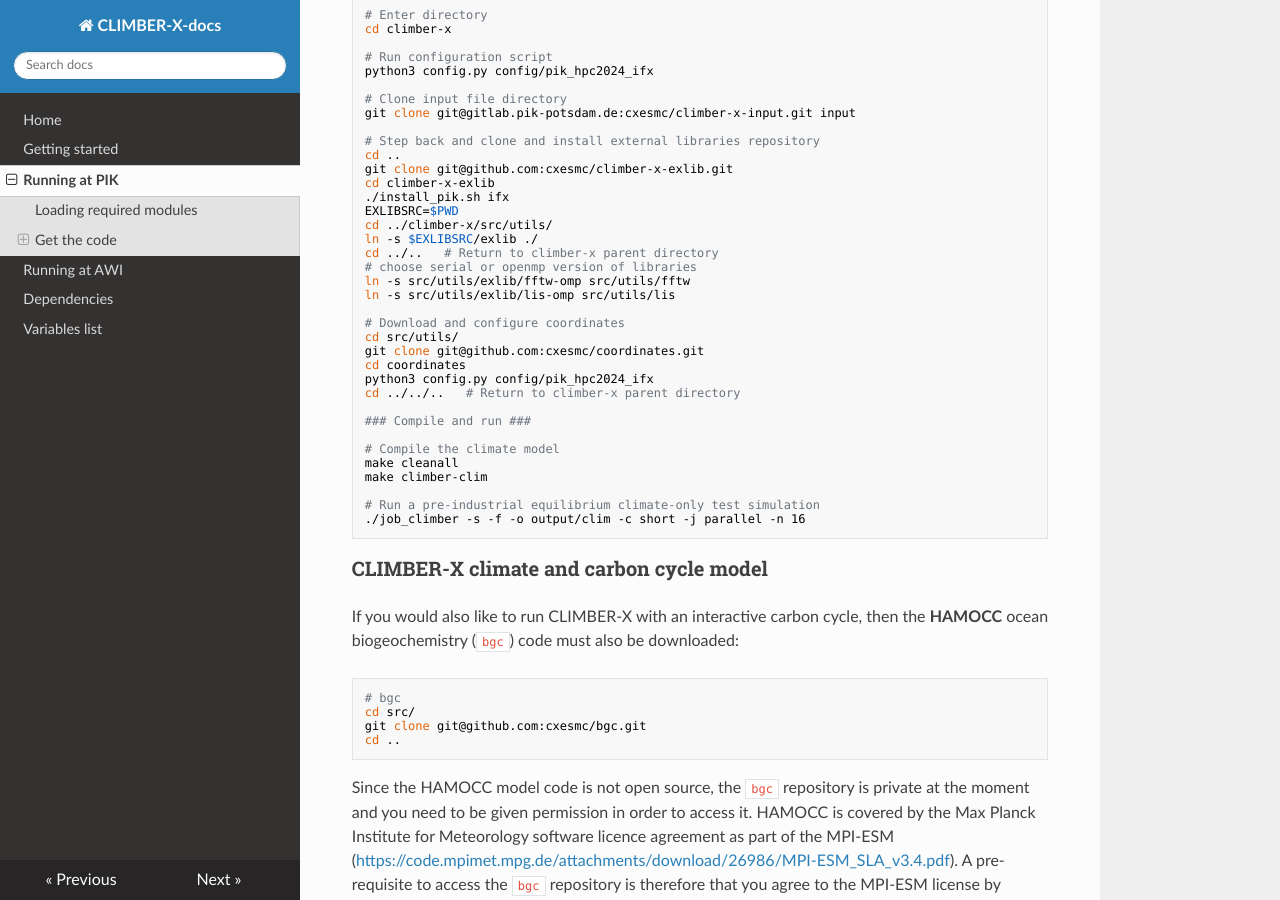
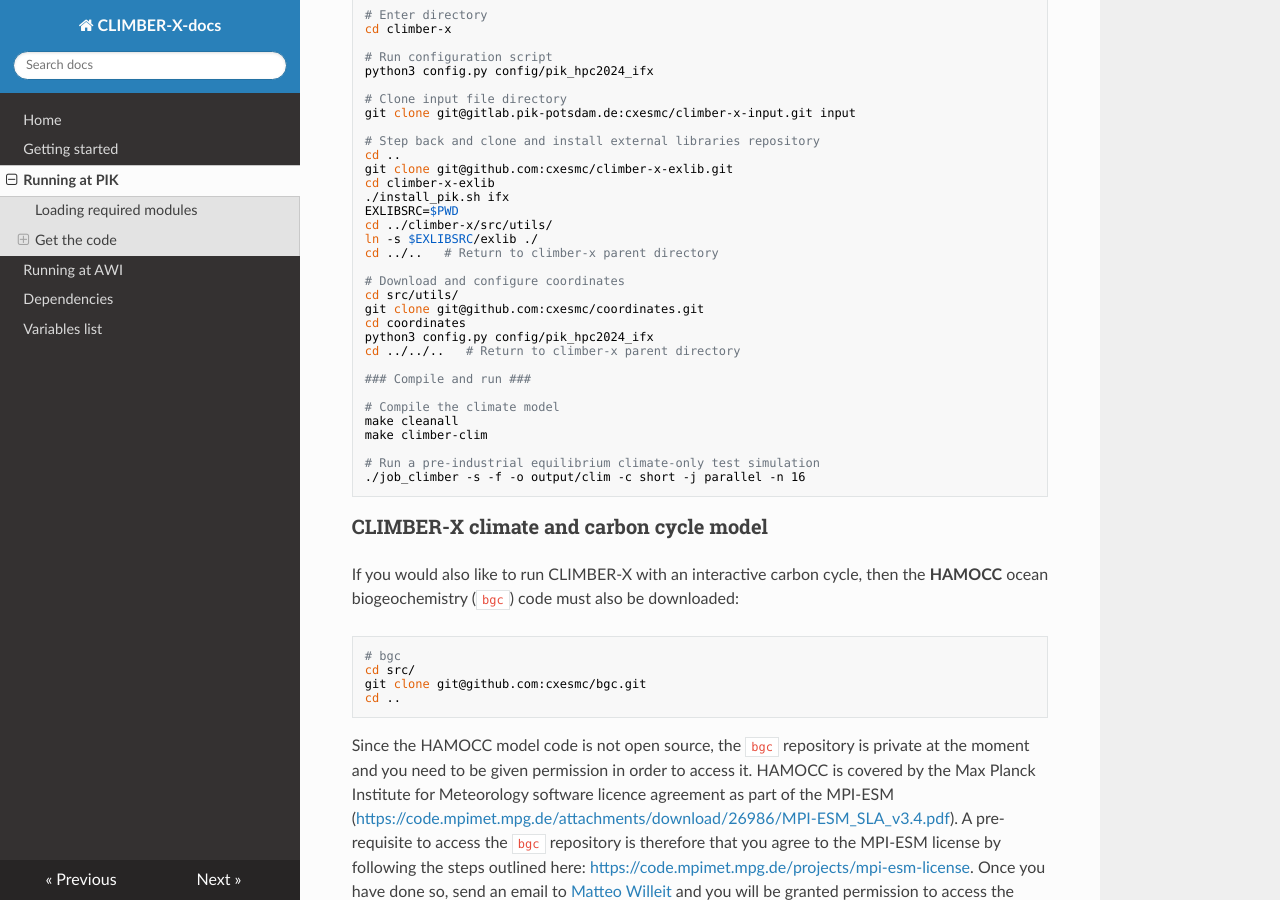
Before and after one commit to cxesmc/climber-docs, an MkDocs documentation site: the page built from docs/running-at-pik.md, in a window 1280 px wide and 900 px high, scrolled down 817 px. Built offline with MkDocs 1.6.1, drawn with Linux system fonts in a browser that asks for light colours; nearby versions of some CDN libraries.

Commit message:
revert last change

```diff
--- a/docs/running-at-pik.md
+++ b/docs/running-at-pik.md
@@ -52,9 +52,6 @@
 cd ../climber-x/src/utils/
 ln -s $EXLIBSRC/exlib ./
 cd ../..   # Return to climber-x parent directory
-# choose serial or openmp version of libraries
-ln -s src/utils/exlib/fftw-omp src/utils/fftw
-ln -s src/utils/exlib/lis-omp src/utils/lis
 
 # Download and configure coordinates
 cd src/utils/
```
